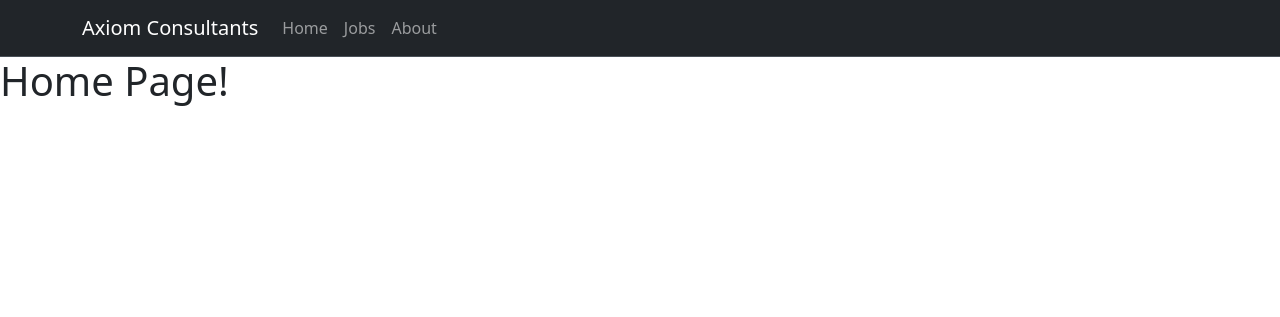
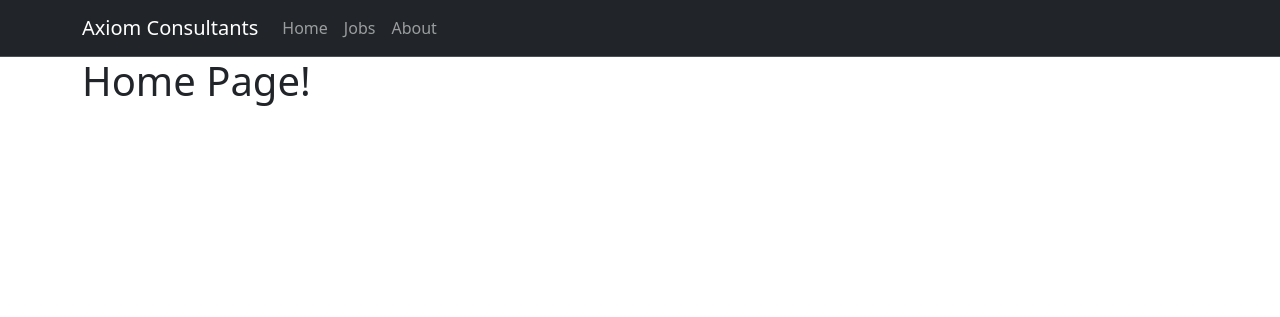
Before and after one commit to steve-doc/axiom-live, a Django app: page / in a window 1280 px wide. Shown: the top 317 px of the page. Run offline with Django 4.2, Linux system fonts and the light colour scheme.

```diff
--- a/jobs/templates/jobs/base.html
+++ b/jobs/templates/jobs/base.html
@@ -1,10 +1,11 @@
+{% load static %}
 <!DOCTYPE html>
 <html lang="en">
 <head>
     <meta charset="UTF-8">
     <meta name="viewport" content="width=device-width, initial-scale=1.0">
     <link href="https://cdn.jsdelivr.net/npm/bootstrap@5.3.2/dist/css/bootstrap.min.css" rel="stylesheet" integrity="sha384-T3c6CoIi6uLrA9TneNEoa7RxnatzjcDSCmG1MXxSR1GAsXEV/Dwwykc2MPK8M2HN" crossorigin="anonymous">
-
+    <link type="text/css" rel="stylesheet" href="{% static 'jobs/style.css' %}">
     <title>Document</title>
 </head>
 <body>
--- a/jobs/templates/jobs/home.html
+++ b/jobs/templates/jobs/home.html
@@ -1,4 +1,7 @@
 {% extends "jobs/base.html" %}
 {% block content %}
-   <h1>Home Page!</h1>
+<div class="container">
+    <h1 class="">Home Page!</h1>
+</div>
+
 {% endblock content %}
```
Also changed, not shown: axiom/media/images/axiom-consultants-low-resolution-logo-color-on-transparent-background.webp (added), jobs/static/jobs/style.css (added).
